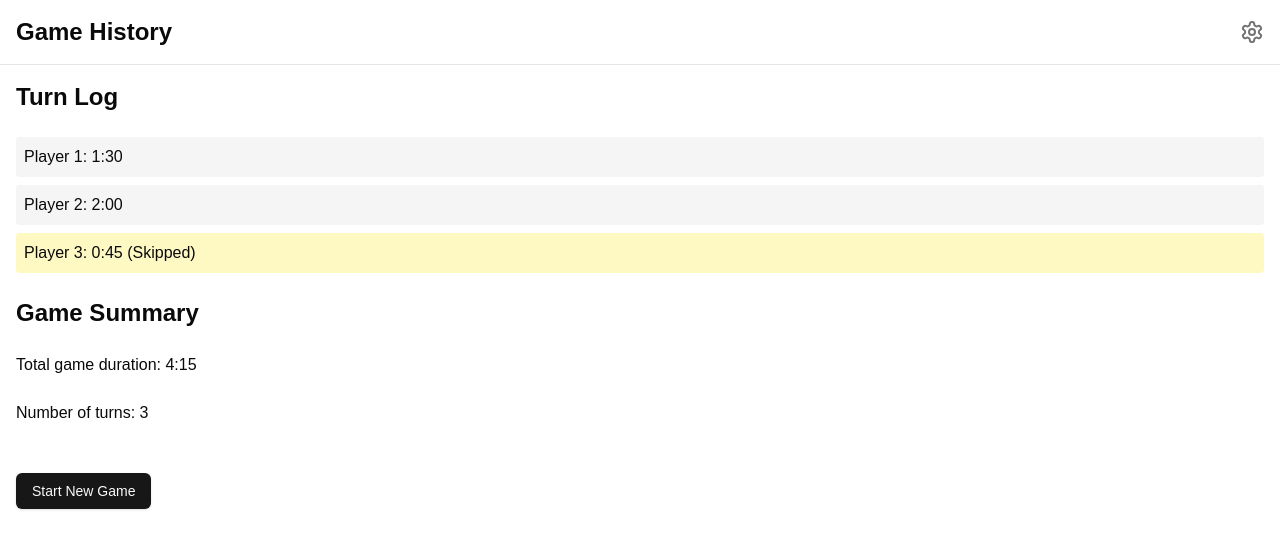
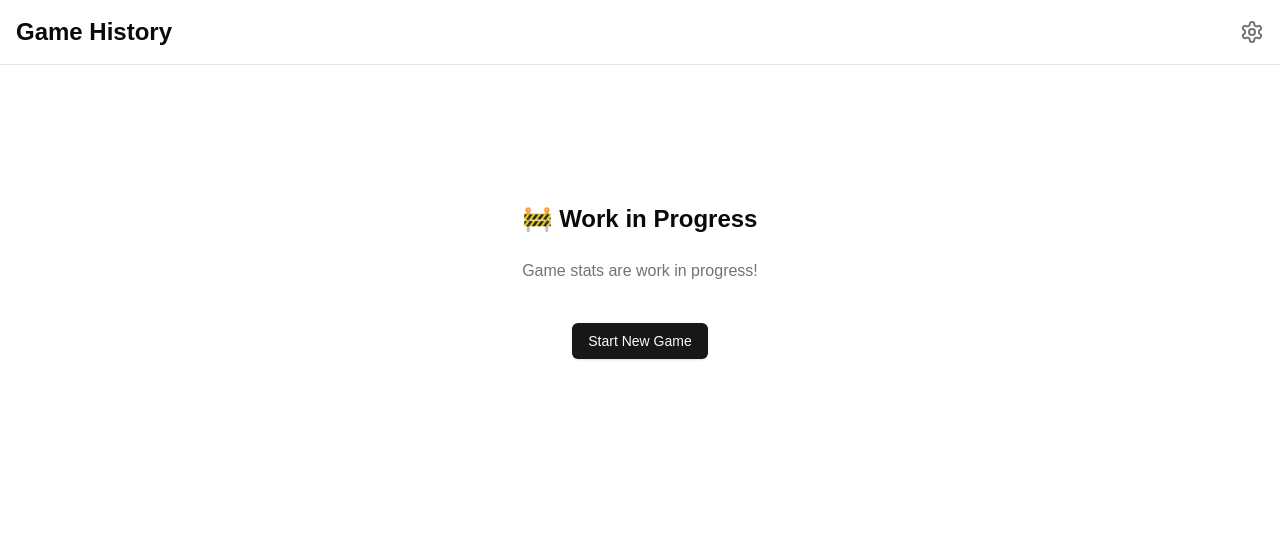
Before and after one commit to niktpai/turn_timer, a Next.js app in the folder turn_timer/: page /history in a window 1280 px wide. Shown: the top 548 px of the page. Built offline with nearby package versions, Linux system fonts and the light colour scheme.

Commit message:
added work in progess messge for stats

```diff
--- a/turn_timer/src/app/gameplay/page.tsx
+++ b/turn_timer/src/app/gameplay/page.tsx
@@ -100,7 +100,7 @@ export default function Gameplay() {
               <AlertDialogHeader>
                 <AlertDialogTitle>Are you sure you want to end the game?</AlertDialogTitle>
                 <AlertDialogDescription>
-                  This action cannot be undone. You'll be redirected to the history and stats page.
+                  This action cannot be undone.
                 </AlertDialogDescription>
               </AlertDialogHeader>
               <AlertDialogFooter>
--- a/turn_timer/src/app/history/page.tsx
+++ b/turn_timer/src/app/history/page.tsx
@@ -1,53 +1,24 @@
 'use client'
 
-import { useState, useEffect } from 'react'
 import { useRouter } from 'next/navigation'
 import Layout from '@/components/Layout'
 import { Button } from '@/components/ui/button'
 
-interface TurnLog {
-  player: string
-  duration: string
-  skipped: boolean
-}
-
 export default function History() {
   const router = useRouter()
-  const [turnLog, setTurnLog] = useState<TurnLog[]>([])
-  const [totalDuration, setTotalDuration] = useState('0:00')
-
-  useEffect(() => {
-    // In a real app, you'd fetch the actual game history from storage or an API
-    const mockHistory = [
-      { player: 'Player 1', duration: '1:30', skipped: false },
-      { player: 'Player 2', duration: '2:00', skipped: false },
-      { player: 'Player 3', duration: '0:45', skipped: true },
-    ]
-    setTurnLog(mockHistory)
-    setTotalDuration('4:15')
-  }, [])
 
   const handleStartNewGame = () => {
-    // Clear the game history
-    localStorage.removeItem('gameHistory')
     router.push('/')
   }
 
   return (
     <Layout title="Game History">
-      <div className="space-y-6">
-        <h2 className="text-2xl font-bold">Turn Log</h2>
-        <ul className="space-y-2">
-          {turnLog.map((turn, index) => (
-            <li key={index} className={`p-2 rounded ${turn.skipped ? 'bg-yellow-100' : 'bg-secondary'}`}>
-              {turn.player}: {turn.duration} {turn.skipped && '(Skipped)'}
-            </li>
-          ))}
-        </ul>
-        <h2 className="text-2xl font-bold">Game Summary</h2>
-        <p>Total game duration: {totalDuration}</p>
-        <p>Number of turns: {turnLog.length}</p>
-        <div className="pt-6">
+      <div className="flex flex-col items-center justify-center min-h-[50vh] space-y-6 text-center">
+        <h2 className="text-2xl font-bold">🚧 Work in Progress</h2>
+        <p className="text-muted-foreground">
+          Game stats are work in progress!
+        </p>
+        <div className="pt-4">
           <Button onClick={handleStartNewGame}>Start New Game</Button>
         </div>
       </div>
```
